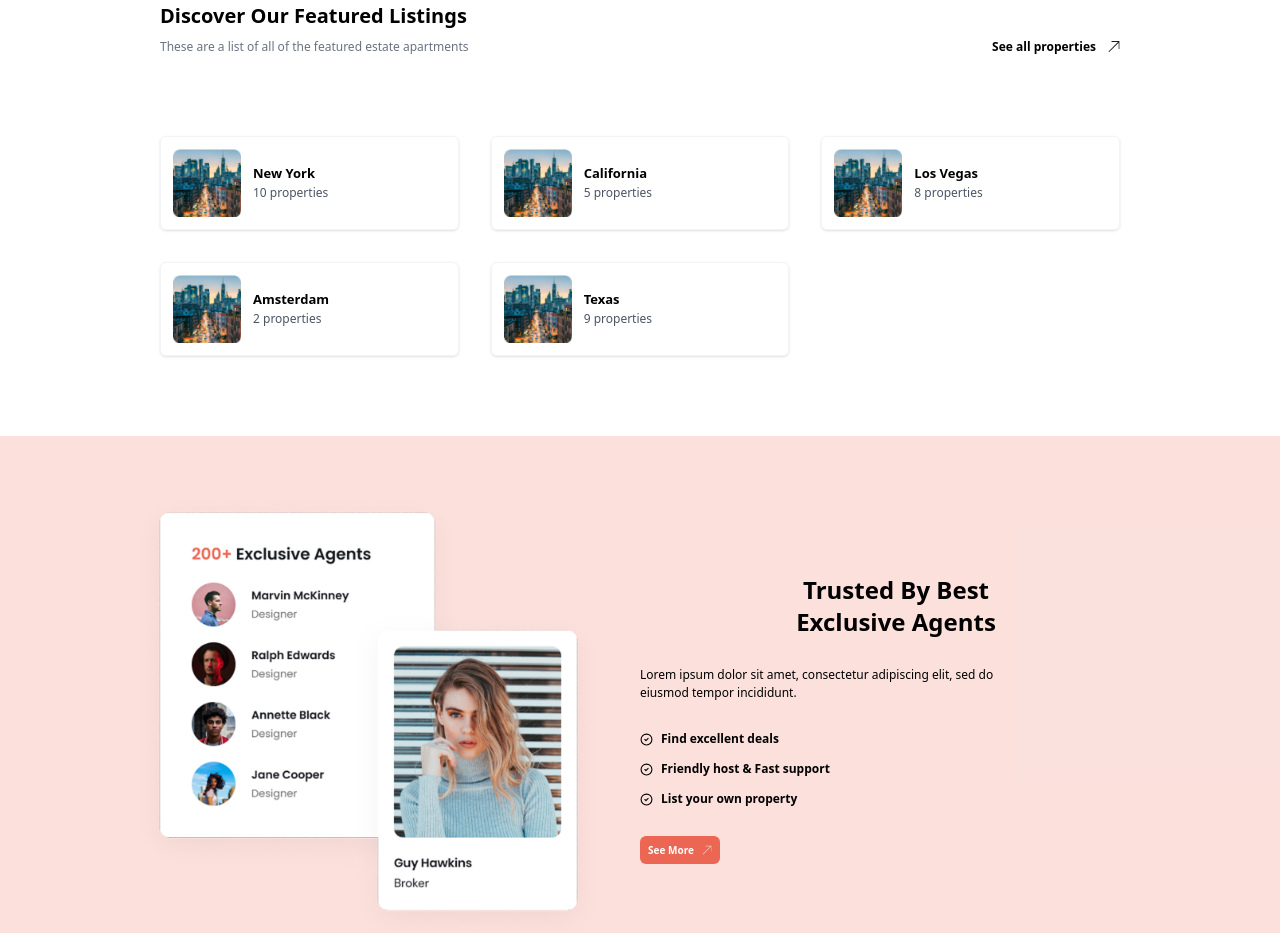
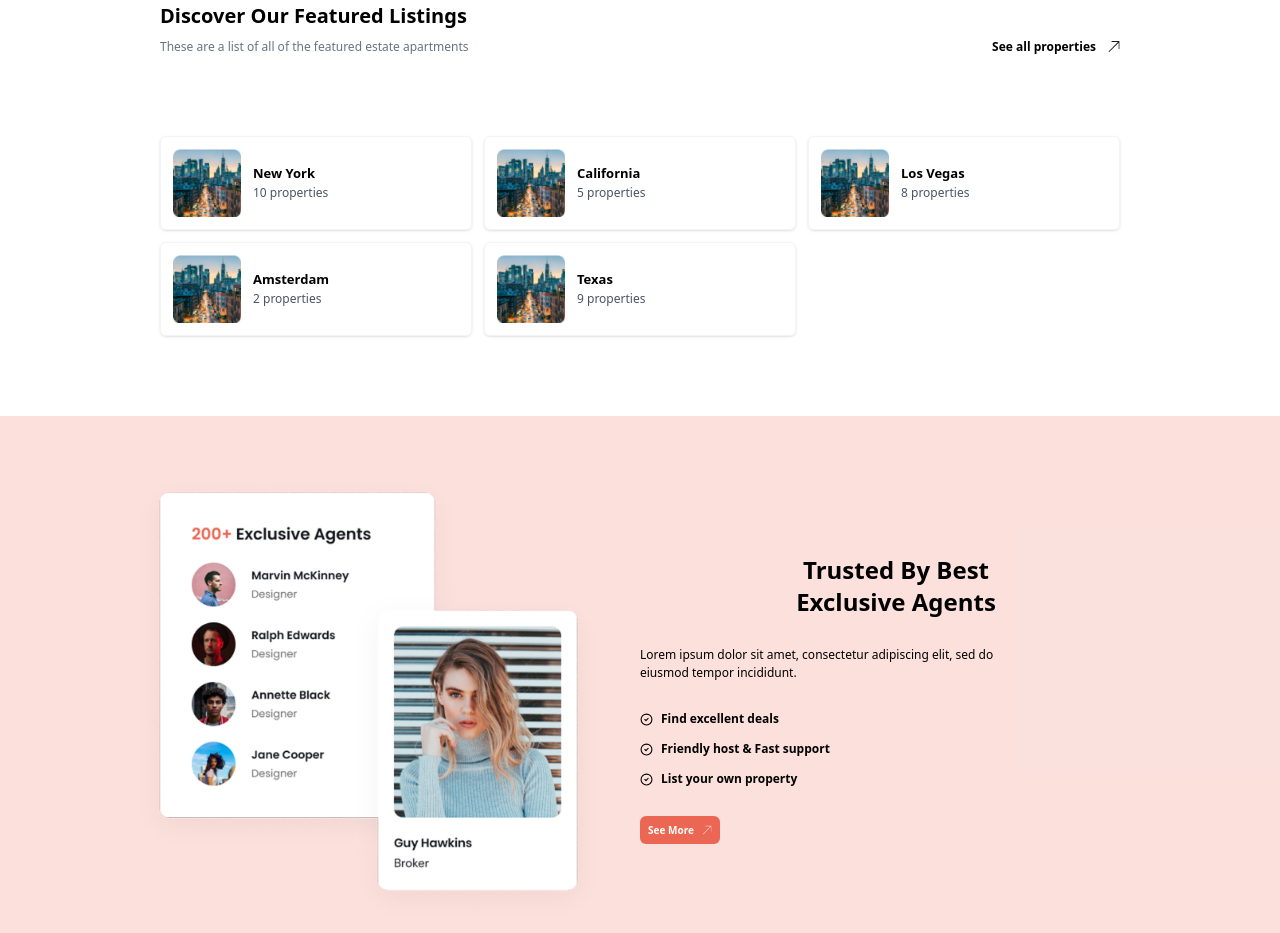
Before and after one commit to NonsoCoding/Homez, a Next.js app: page / in a window 1280 px wide. Shown: the part 1760-2693 px from the top of the page. Built offline with nearby package versions, Linux system fonts and the light colour scheme.

Commit message:
NonsoLatest

```diff
--- a/components/PropertiesByCities.tsx
+++ b/components/PropertiesByCities.tsx
@@ -24,7 +24,7 @@
                     <img className="h-3 w-3" src="./more-arrow.svg" alt="more-arrow" />
                 </div>
             </div>
-            <div className="grid grid-cols-2 md:grid-cols-2 lg:grid-cols-3 gap-8">
+            <div className="grid grid-cols-2 md:grid-cols-2 lg:grid-cols-3 gap-3">
                     {cityProperties.map((items, index) => {
                         return (
                             <div key={index} className="flex items-center gap-3 border-1 border-gray-100 shadow p-3 rounded-md">
```
